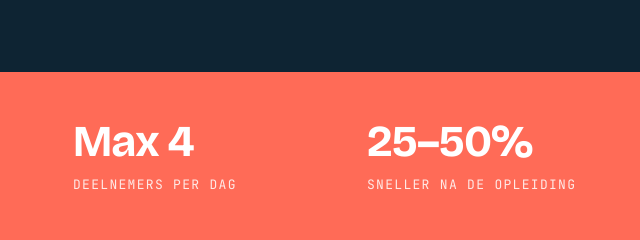
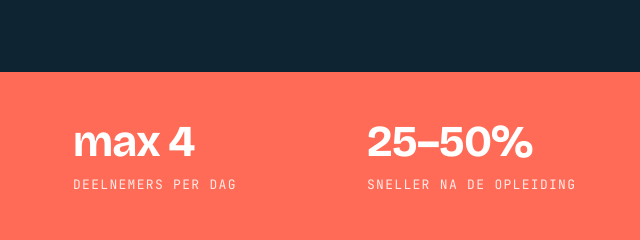
Before and after one commit to arnout-e/ramenwasseropleiding, a plain HTML site: page index.html in a window 1280 px wide. Shown: the part 3160-3400 px from the top of the page, 583-1223 px from the left. Drawn offline with nearby package versions, Linux system fonts and the light colour scheme.

Commit message:
hoofdletters max gewijzigd

```diff
--- a/index.html
+++ b/index.html
@@ -424,7 +424,7 @@
  <div class="wrap facts-grid">
  <div class="fact"><strong>1 dag</strong><span>9 - 17u in Merchtem</span></div>
  <div class="fact"><strong>5+ jaar</strong><span>ervaring als ramenwasser</span></div>
- <div class="fact"><strong>Max 4</strong><span>deelnemers per dag</span></div>
+ <div class="fact"><strong>max 4</strong><span>deelnemers per dag</span></div>
  <div class="fact"><strong>25–50%</strong><span>sneller na de opleiding</span></div>
  </div>
 </div>
```
